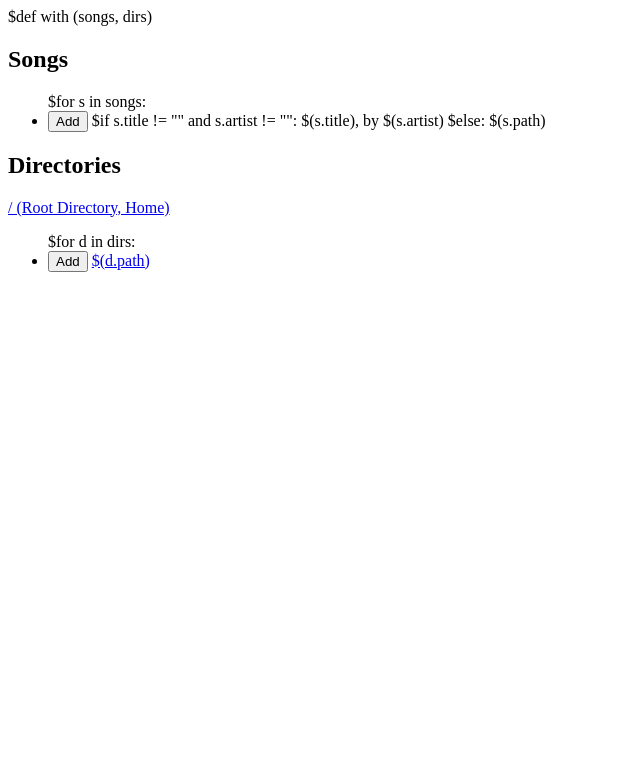
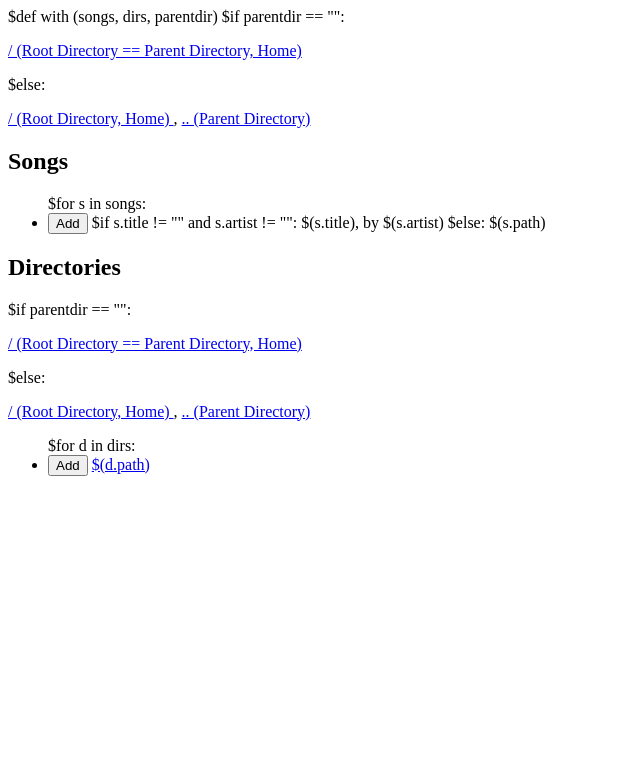
Before and after one commit to stucchio/DJ-Pirate, a Python web app: template templates/viewdir.html in a window 1280 px wide. Shown: the top 783 px of the page, without its empty margins (0-640 px from the left). Run offline with Jinja, Linux system fonts and the light colour scheme; the template is opened without the code that fills it, so the values that code supplies are empty.

Commit message:
Added navigation to home dir and parent dir in directory browser.
darcs-hash:20080120213451-879e2-4834c17904b09bc596a958701c486dc2730cb8bd.gz

```diff
--- a/mrdj.py
+++ b/mrdj.py
@@ -1,5 +1,6 @@
 import web
 import mpdclient
+import os
 
 urls = ( '/', 'index',
          '/simpleajax/status', 'status',
@@ -101,7 +102,7 @@ class command:
 class viewdir:
     def GET(self,path):
         songs,dirs = lsinfo(path)
-        print render.viewdir(songs,dirs)
+        print render.viewdir(songs,dirs, os.path.split(path)[0])
 
 class addsong:
     def GET(self,path):
--- a/templates/viewdir.html
+++ b/templates/viewdir.html
@@ -1,4 +1,4 @@
-$def with (songs, dirs)
+$def with (songs, dirs, parentdir)
 
 <!DOCTYPE html PUBLIC "-//W3C//DTD XHTML 1.0 Transitional//EN" "http://www.w3.org/TR/xhtml1/DTD/xhtml1-transitional.dtd">
 <html>
@@ -9,6 +9,11 @@ $def with (songs, dirs)
     </script>
   </head>
   <body onLoad="updatePlaylist(parent.nowplaying.document, document, true);">
+
+    $if parentdir == "":
+        <p><a href="/viewdir/"> / (Root Directory == Parent Directory, Home) </a></p>
+    $else:
+        <p><a href="/viewdir/"> / (Root Directory, Home) </a>, <a href="/viewdir/$(parentdir)"> .. (Parent Directory) </a></p>
 
     <h2> Songs </h2>
     <ul id="songlist">
@@ -25,7 +30,11 @@ $def with (songs, dirs)
     </ul>
 
     <h2> Directories </h2>
-    <p><a href="/viewdir/"> / (Root Directory, Home) </a></p>
+    $if parentdir == "":
+        <p><a href="/viewdir/"> / (Root Directory == Parent Directory, Home) </a></p>
+    $else:
+        <p><a href="/viewdir/"> / (Root Directory, Home) </a>, <a href="/viewdir/$(parentdir)"> .. (Parent Directory) </a></p>
+
     <ul id="dirlist">
       $for d in dirs:
           <li>
```
